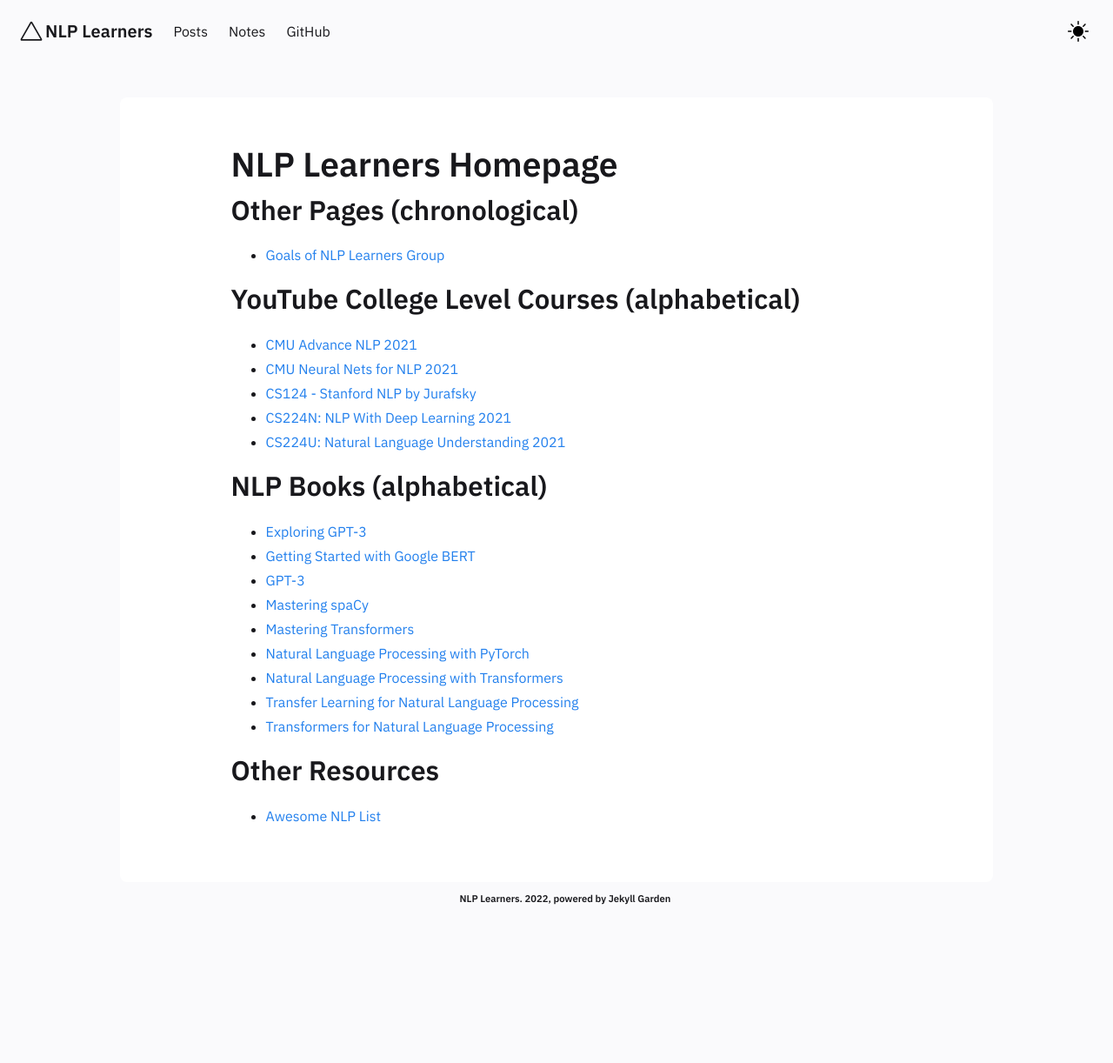
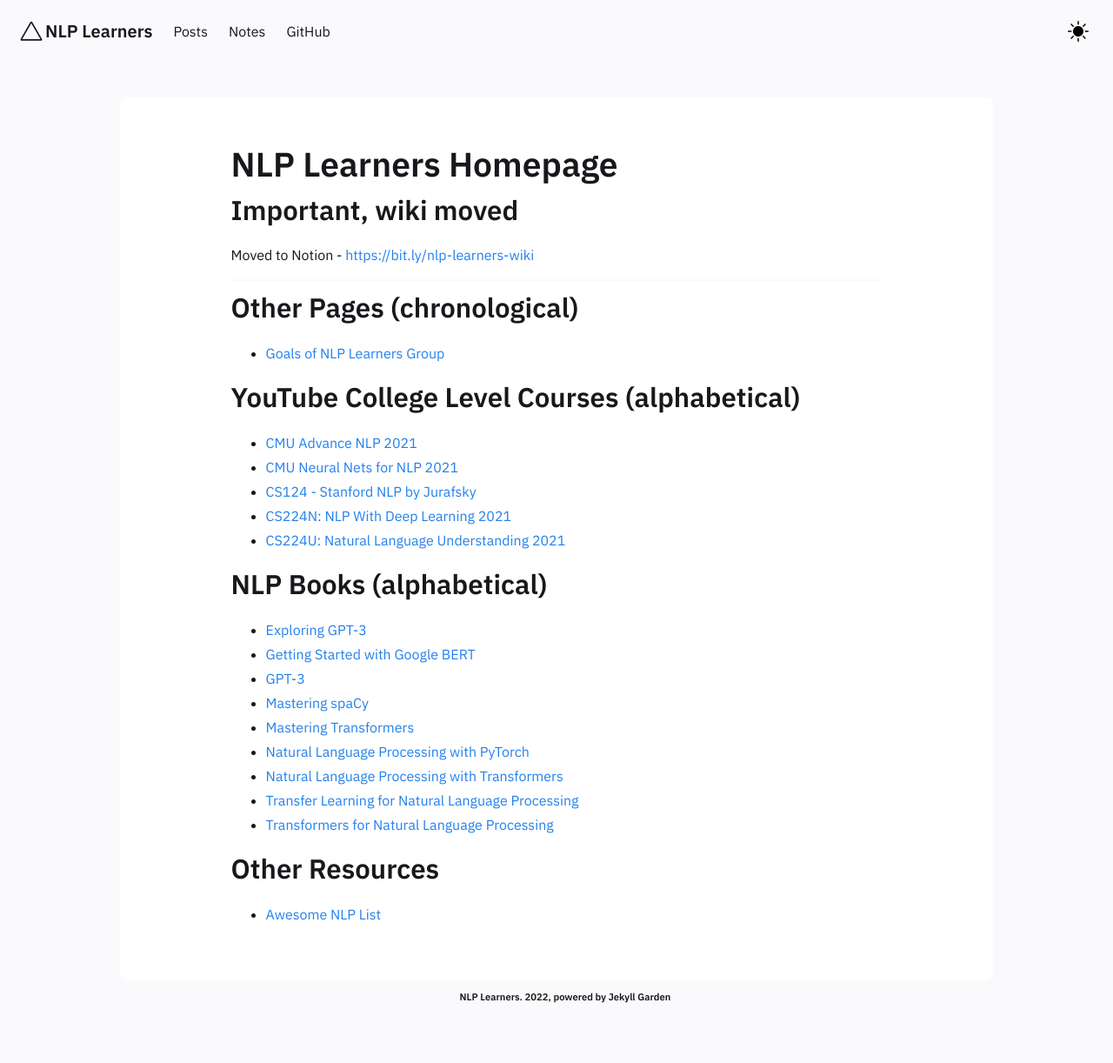
Before and after one commit to nlp-learners/nlp-learners.github.io, a Jekyll site: the page built from _notes/Public/NLP Learners Homepage.md, in a window 1280 px wide. Shown: the whole page at 87% size. Built offline with Jekyll 4.4.1, drawn with Linux system fonts in a browser that asks for light colours; before the commit the page ends 1109 px from its top, so only the background shows below that.

Commit message:
adding wiki moved notice

```diff
--- a/_notes/Public/NLP Learners Homepage.md
+++ b/_notes/Public/NLP Learners Homepage.md
@@ -6,6 +6,10 @@ redirect_from:
 permalink: /homepage
 ---
 
+## Important, wiki moved
+Moved to Notion - [https://bit.ly/nlp-learners-wiki](https://bit.ly/nlp-learners-wiki)
+
+---
 
 ## Other Pages (chronological)
 - [[Goals of NLP Learners Group]]
```
